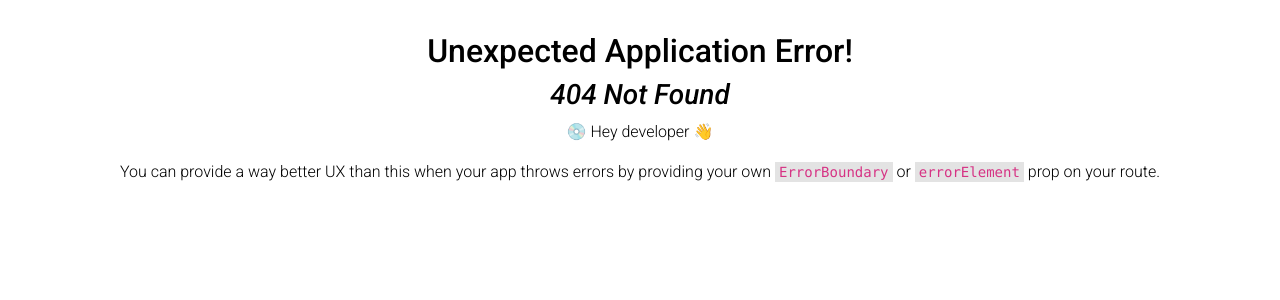
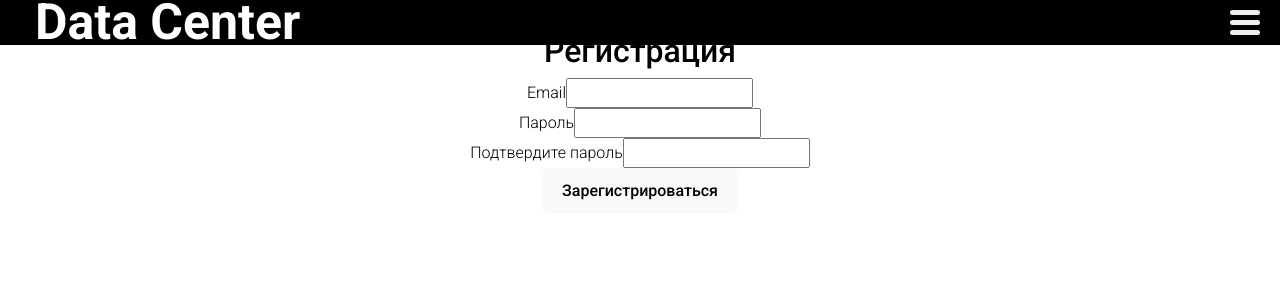
Before and after one commit to 1OSK/Frontend, a React (Vite) app in the folder datacenter/: page /register in a window 1280 px wide. Before the commit this address had no page. Shown: the top 300 px of the page. Built offline with nearby package versions, Linux system fonts and the light colour scheme.

Commit message:
начинаю

```diff
--- a/datacenter/scripts/generate-api.mjs
+++ b/datacenter/scripts/generate-api.mjs
@@ -4,6 +4,6 @@ import { generateApi } from 'swagger-typescript-api';
 generateApi({
     name: 'Api.ts', // Имя сгенерированного файла
     output: resolve(process.cwd(), './src/api'), // Путь для сгенерированных файлов
-    input: resolve(process.cwd(), './swagger.yaml'), // Путь к вашему Swagger файлу
+    input: resolve(process.cwd(), './swagger-3.yaml'), // Путь к вашему Swagger файлу
     httpClientType: 'axios', // Указываем, что хотим использовать axios
 });
--- a/datacenter/src/App.tsx
+++ b/datacenter/src/App.tsx
@@ -8,6 +8,9 @@ import EquipmentDetailDatacenter from './pages/EquipmentDetailDatacenter';
 import HomeDatacenter from './pages/HomeDatacenter';
 import './assets/style.css'; // Убедитесь, что путь правильный
 import './index.css'; // Убедитесь, что путь правильный
+import Login from './pages/Login';
+import Register from './pages/Register';
+
 
 // Проверка, чтобы использовать правильный basename для GitHub Pages
 const isGitHubPages = window.location.hostname === '1osk.github.io';
@@ -19,6 +22,8 @@ const router = createBrowserRouter(
     { path: '/', element: <HomeDatacenter /> },
     { path: '/datacenter-services', element: <EquipmentListDatacenter /> },
     { path: '/datacenter-services/:id', element: <EquipmentDetailDatacenter /> },
+    { path: '/login', element: <Login /> },
+    { path: '/register', element: <Register /> },
   ],
   { basename }
 );
--- a/datacenter/src/api/Api.ts
+++ b/datacenter/src/api/Api.ts
@@ -189,7 +189,7 @@ export class HttpClient<SecurityDataType = unknown> {
   private format?: ResponseType;
 
   constructor({ securityWorker, secure, format, ...axiosConfig }: ApiConfig<SecurityDataType> = {}) {
-    this.instance = axios.create({ ...axiosConfig, baseURL: axiosConfig.baseURL || "http://localhost:8000" });
+    this.instance = axios.create({ ...axiosConfig, baseURL: axiosConfig.baseURL || "http://127.0.0.1:8000" });
     this.secure = secure;
     this.format = format;
     this.securityWorker = securityWorker;
@@ -283,7 +283,7 @@ export class HttpClient<SecurityDataType = unknown> {
  * @version v1
  * @license BSD License
  * @termsOfService https://www.google.com/policies/terms/
- * @baseUrl http://localhost:8000
+ * @baseUrl http://127.0.0.1:8000
  * @contact <contact@myapi.local>
  *
  * Test description
@@ -646,7 +646,7 @@ export class Api<SecurityDataType extends unknown> extends HttpClient<SecurityDa
       }),
 
     /**
-     * @description Аутентификация пользователя по email и паролю.
+     * @description Аутентификация пользователя по email и паролю. При успешной аутентификации создается сессия, которая сохраняется в Redis с уникальным идентификатором сессии.
      *
      * @tags users
      * @name UsersLoginCreate
@@ -665,12 +665,8 @@ export class Api<SecurityDataType extends unknown> extends HttpClient<SecurityDa
     ) =>
       this.request<
         {
-          /** Email пользователя */
-          email?: string;
-          /** Access токен */
-          access?: string;
-          /** Refresh токен */
-          refresh?: string;
+          /** Идентификатор сессии пользователя, сохранённый в Redis */
+          session_id?: string;
         },
         void
       >({
@@ -684,7 +680,7 @@ export class Api<SecurityDataType extends unknown> extends HttpClient<SecurityDa
       }),
 
     /**
-     * @description Разлогинивает пользователя.
+     * @description Метод для выхода пользователя из системы. Удаляет session_id из Redis и завершает сессию.
      *
      * @tags users
      * @name UsersLogoutCreate
--- a/datacenter/src/components/Navbar.tsx
+++ b/datacenter/src/components/Navbar.tsx
@@ -1,14 +1,29 @@
-// src/components/Navbar.tsx
 import { Link } from 'react-router-dom';
 import { useState } from 'react';
 import '../assets/style.css';
+import { Api } from '../api/Api';  // Импортируем ваш API для выхода
 
 const Navbar = () => {
   const [menuActive, setMenuActive] = useState(false);
+  const [isLoggedIn, setIsLoggedIn] = useState(false);  // Состояние для отслеживания, был ли нажата кнопка "Вход"
 
+  // Создаем экземпляр API
+  const api = new Api();
 
+  // Обработчик открытия/закрытия меню
   const toggleMenu = () => {
     setMenuActive(!menuActive);
+  };
+
+  // Обработчик выхода из системы
+  const handleLogout = async () => {
+    try {
+      await api.users.usersLogoutCreate();  // Вызываем метод выхода из системы
+      setIsLoggedIn(false);  // Сбрасываем состояние "вошел" на false
+      console.log("Выход выполнен успешно");
+    } catch (err) {
+      console.error("Ошибка при выходе:", err);
+    }
   };
 
   return (
@@ -21,9 +36,21 @@ const Navbar = () => {
         <div className="burger-line"></div>
       </div>
 
-
       <div className={`nav-links ${menuActive ? 'active' : ''}`}>
         <Link to="/datacenter-services/" className="nav-link">Список товаров</Link>
+
+        {/* Показываем кнопку "Вход" и "Регистрация" если не нажата кнопка "Вход" */}
+        {!isLoggedIn ? (
+          <>
+            <Link to="/login" className="nav-link" onClick={() => setIsLoggedIn(true)}>Вход</Link>
+            <Link to="/register" className="nav-link">Регистрация</Link>
+          </>
+        ) : (
+          // Показываем кнопку "Выйти", если пользователь "вошел"
+          <button onClick={handleLogout} className="nav-link logout-btn">
+            Выйти
+          </button>
+        )}
       </div>
     </nav>
   );
--- /dev/null
+++ b/datacenter/src/pages/Login.tsx
@@ -0,0 +1,90 @@
+import React, { useState } from "react";
+import { Api } from "../api/Api"; // Импортируем сгенерированный API
+import { AxiosResponse } from "axios"; // Импортируем AxiosResponse для уточнения типа ответа
+import Navbar from "../components/Navbar";
+const Login = () => {
+  // Состояния для хранения значений формы
+  const [email, setEmail] = useState<string>("");
+  const [password, setPassword] = useState<string>("");
+  const [error, setError] = useState<string>("");
+  const [loading, setLoading] = useState<boolean>(false);
+
+  // Создаем экземпляр класса Api
+  const api = new Api();
+
+  // Обработчик отправки формы
+  const handleSubmit = async (e: React.FormEvent) => {
+    e.preventDefault();
+
+    setLoading(true);
+    setError("");
+
+    try {
+      // Отправляем данные для аутентификации и уточняем тип ответа
+      const response: AxiosResponse<{ session_id?: string }> = await api.users.usersLoginCreate({
+        email,
+        password,
+      });
+
+      // Проверяем, пришел ли session_id
+      if (response.data?.session_id) {
+        // Сохраняем session_id в localStorage
+        localStorage.setItem("session_id", response.data.session_id);
+        console.log("Успешный вход! Session ID:", response.data.session_id);
+
+        // Можно перенаправить пользователя на главную страницу или другую страницу
+        // Например:
+        // history.push("/dashboard");
+      } else {
+        setError("Не удалось войти. Проверьте данные и попробуйте снова.");
+      }
+    } catch (err) {
+      setError("Ошибка при аутентификации. Попробуйте позже.");
+      console.error(err);
+    } finally {
+      setLoading(false);
+    }
+  };
+
+  return (
+    <>
+    {/* Navbar теперь в самом верху */}
+    <Navbar />
+
+    <div className="login-container">
+      <h2>Вход в систему</h2>
+      <form onSubmit={handleSubmit}>
+        {error && <p style={{ color: "red" }}>{error}</p>}
+
+        <div>
+          <label htmlFor="email">Email</label>
+          <input
+            type="email"
+            id="email"
+            value={email}
+            onChange={(e) => setEmail(e.target.value)}
+            required
+          />
+        </div>
+
+        <div>
+          <label htmlFor="password">Пароль</label>
+          <input
+            type="password"
+            id="password"
+            value={password}
+            onChange={(e) => setPassword(e.target.value)}
+            required
+          />
+        </div>
+
+        <button type="submit" disabled={loading}>
+          {loading ? "Загрузка..." : "Войти"}
+        </button>
+      </form>
+    </div>
+    </>
+  );
+};
+
+export default Login;
--- /dev/null
+++ b/datacenter/src/pages/Register.tsx
@@ -0,0 +1,105 @@
+// src/pages/Register.tsx
+
+import React, { useState } from 'react';
+import { Api } from '../api/Api'; // Импортируем сгенерированный API
+import { AxiosResponse } from 'axios'; // Для уточнения типа ответа от сервера
+import Navbar from "../components/Navbar";
+const Register = () => {
+  // Состояния для хранения значений формы
+  const [email, setEmail] = useState<string>('');
+  const [password, setPassword] = useState<string>('');
+  const [confirmPassword, setConfirmPassword] = useState<string>('');
+  const [error, setError] = useState<string>('');
+  const [loading, setLoading] = useState<boolean>(false);
+  const [success, setSuccess] = useState<string>('');
+
+  // Создаем экземпляр класса Api
+  const api = new Api();
+
+  // Обработчик отправки формы
+  const handleSubmit = async (e: React.FormEvent) => {
+    e.preventDefault();
+
+    if (password !== confirmPassword) {
+      setError('Пароли не совпадают');
+      return;
+    }
+
+    setLoading(true);
+    setError('');
+    setSuccess('');
+
+    try {
+      // Отправляем данные для регистрации
+      const response: AxiosResponse<{ email?: string }> = await api.users.usersCreate({
+        email,
+        password,
+      });
+
+      if (response.data?.email) {
+        setSuccess('Регистрация прошла успешно! Теперь вы можете войти.');
+      } else {
+        setError('Не удалось зарегистрировать пользователя. Попробуйте позже.');
+      }
+    } catch (err) {
+      setError('Ошибка при регистрации. Попробуйте позже.');
+      console.error(err);
+    } finally {
+      setLoading(false);
+    }
+  };
+
+  return (
+    <>
+    {/* Navbar теперь в самом верху */}
+    <Navbar />
+
+    <div className="register-container">
+      <h2>Регистрация</h2>
+      <form onSubmit={handleSubmit}>
+        {error && <p style={{ color: 'red' }}>{error}</p>}
+        {success && <p style={{ color: 'green' }}>{success}</p>}
+
+        <div>
+          <label htmlFor="email">Email</label>
+          <input
+            type="email"
+            id="email"
+            value={email}
+            onChange={(e) => setEmail(e.target.value)}
+            required
+          />
+        </div>
+
+        <div>
+          <label htmlFor="password">Пароль</label>
+          <input
+            type="password"
+            id="password"
+            value={password}
+            onChange={(e) => setPassword(e.target.value)}
+            required
+          />
+        </div>
+
+        <div>
+          <label htmlFor="confirmPassword">Подтвердите пароль</label>
+          <input
+            type="password"
+            id="confirmPassword"
+            value={confirmPassword}
+            onChange={(e) => setConfirmPassword(e.target.value)}
+            required
+          />
+        </div>
+
+        <button type="submit" disabled={loading}>
+          {loading ? 'Загрузка...' : 'Зарегистрироваться'}
+        </button>
+      </form>
+    </div>
+    </>
+  );
+};
+
+export default Register;
```
Also changed, not shown: datacenter/swagger-3.yaml (renamed from datacenter/swagger.yaml, +11 -12 lines).
